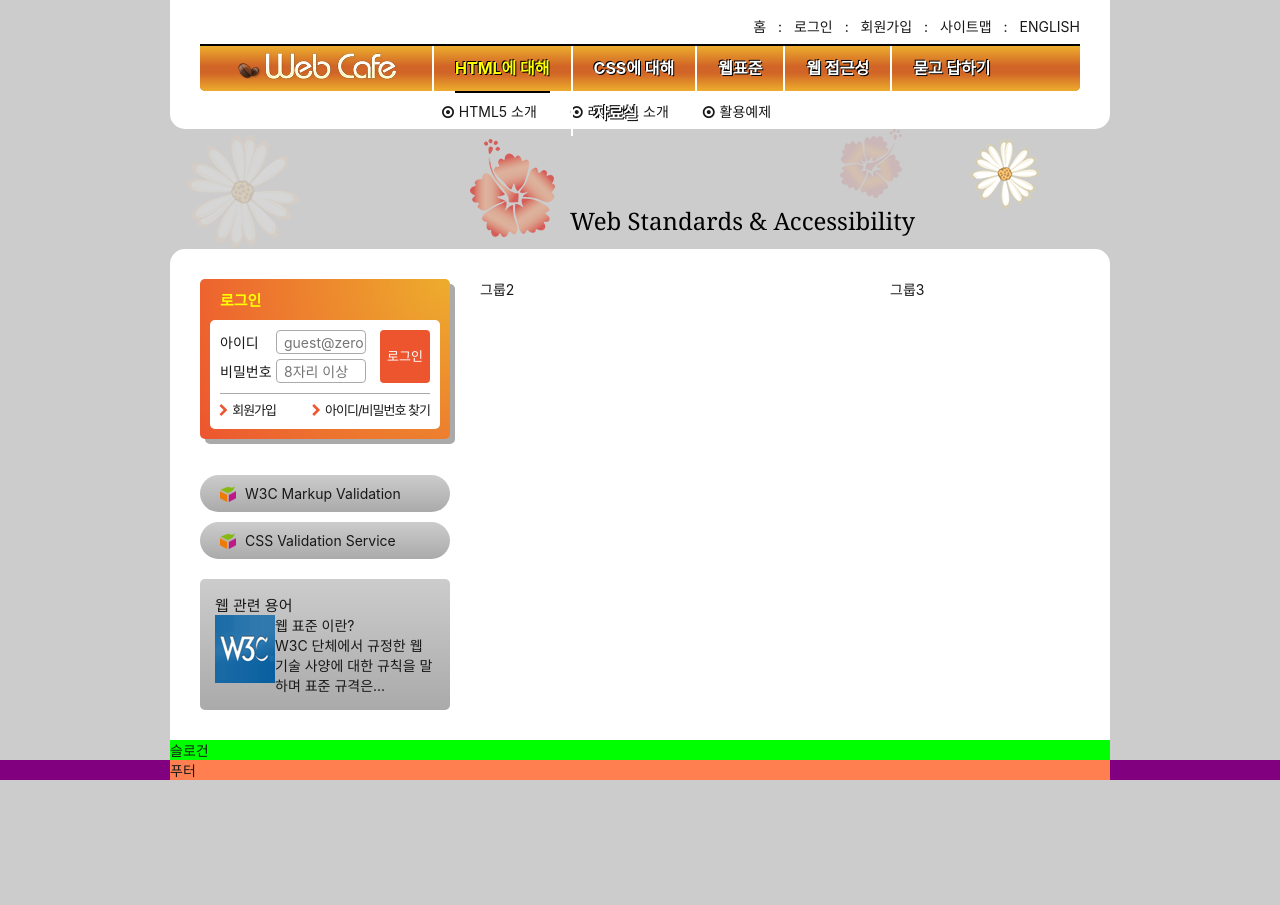
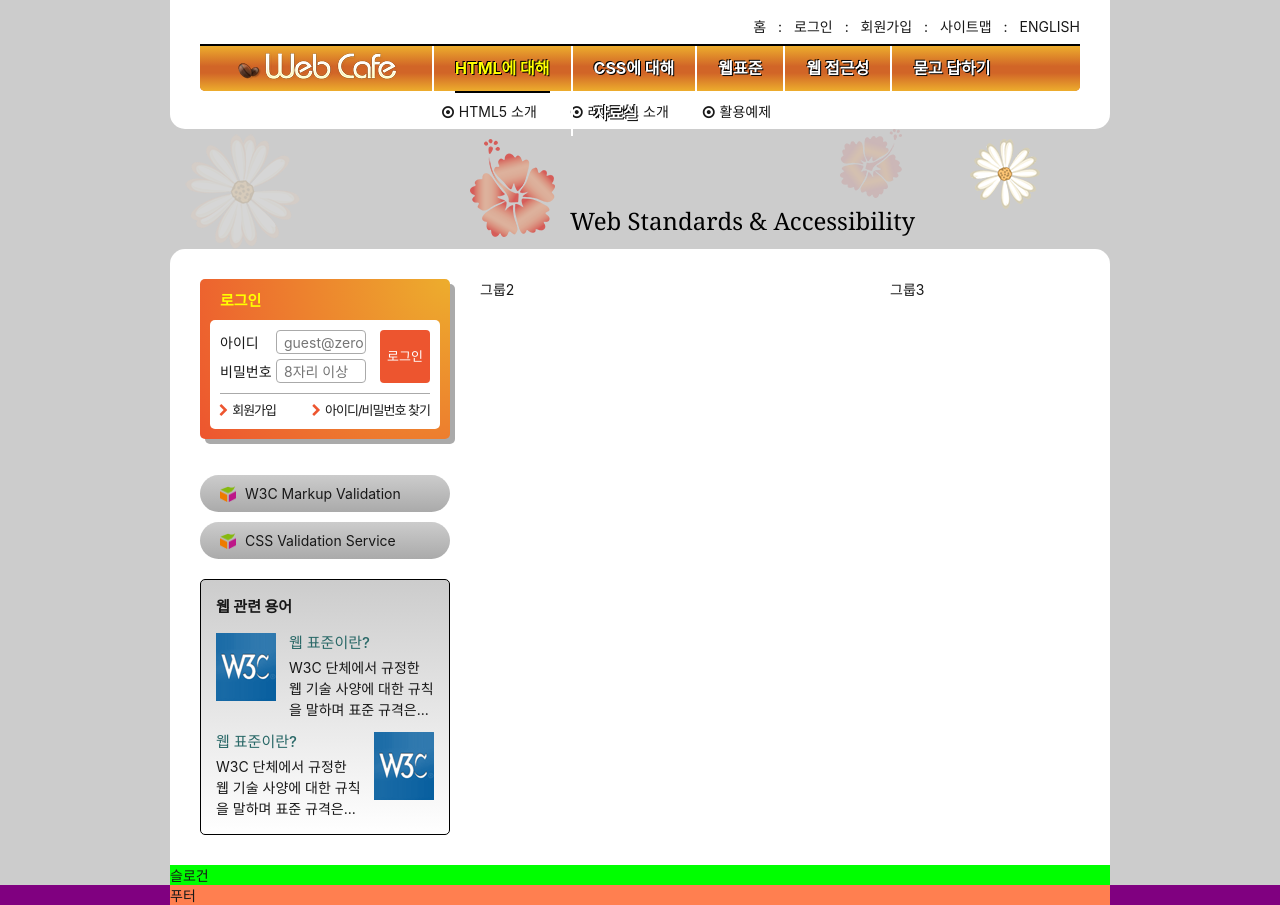
Before and after one commit to y00eunji/ConnectTo, a website: page HTML5/index.html in a window 1280 px wide. Before the commit the page ends 800 px from the top, so only its background shows below. Drawn offline with Linux system fonts and the light colour scheme; a web font is replaced by a local one.

Commit message:
웹 관련 용어 완성(float만 이용한 배치)

```diff
--- a/HTML5/css/index.css
+++ b/HTML5/css/index.css
@@ -384,21 +384,67 @@ body {
   background-size: 14px 14px, 100%;
 }
 
-/* 웹 관련 마크업 */
-.markup {
-  background: #aaa linear-gradient(to bottom, #ccc, #aaa) repeat;
+/* 웹 관련 용어 */
+.term {
+  background: linear-gradient(to bottom, #ccc, #fff);
   border-radius: 5px;
   margin-top: 20px;
+  border: 1px solid #000;
   padding: 15px;
 }
 
-.markup h2 {
-  font-size: 15px;
-  font-weight: 400px;
+.term-title {
+  font-weight: 700;
+  font-size: 1.5rem;
+}
+.term-list {
+  margin-top: 15px;
 }
 
-.markup img {
+.term-list div {
+  display: flow-root;
+  margin-top: 10px;
+}
+
+.even .term-list-subject,
+.even .term-list-breif {
   float: left;
+}
+
+.even .term-list-thumbnail {
+  float: right;
+}
+
+.odd .term-list-subject,
+.odd .term-list-breif {
+  float: right;
+}
+
+.odd .term-list-thumbnail {
+  float: left;
+}
+
+.term-list-subject {
+  font-size: 15px;
+  font-weight: 500;
+  width: 145px;
+  float: right;
+  color: #296867;
+}
+
+.term-list-thumbnail {
+  position: relative;
+  top: 2px;
+}
+
+.term-list-thumbnail img {
+  vertical-align: top;
+}
+
+.term-list-breif {
+  width: 145px;
+  margin-top: 5px;
+  line-height: 1.5;
 }
 
 /* 슬로건 */
--- a/HTML5/index.html
+++ b/HTML5/index.html
@@ -202,15 +202,29 @@
           </li>
         </ul>
         <!-- 웹 관련 용어 -->
-        <section class="markup">
-          <h2>웹 관련 용어</h2>
-          <img src="./assets/web_standards.gif" alt="W3C" />
-          <div class="markup-text">
-            <div class="markup-title">웹 표준 이란?</div>
-            <p>
-              W3C 단체에서 규정한 웹 기술 사양에 대한 규칙을 말하며 표준
-              규격은...
-            </p>
+        <section class="term">
+          <h2 class="term-title">웹 관련 용어</h2>
+          <div class="term-list">
+            <div class="odd">
+              <dt class="term-list-subject">웹 표준이란?</dt>
+              <dd class="term-list-thumbnail">
+                <img src="./assets/web_standards.gif" alt="W3C 로고" />
+              </dd>
+              <dd class="term-list-breif">
+                W3C 단체에서 규정한 웹 기술 사양에 대한 규칙을 말하며 표준
+                규격은...
+              </dd>
+            </div>
+            <div class="even">
+              <dt class="term-list-subject">웹 표준이란?</dt>
+              <dd class="term-list-thumbnail">
+                <img src="./assets/web_standards.gif" alt="W3C 로고" />
+              </dd>
+              <dd class="term-list-breif">
+                W3C 단체에서 규정한 웹 기술 사양에 대한 규칙을 말하며 표준
+                규격은...
+              </dd>
+            </div>
           </div>
         </section>
       </div>
```
